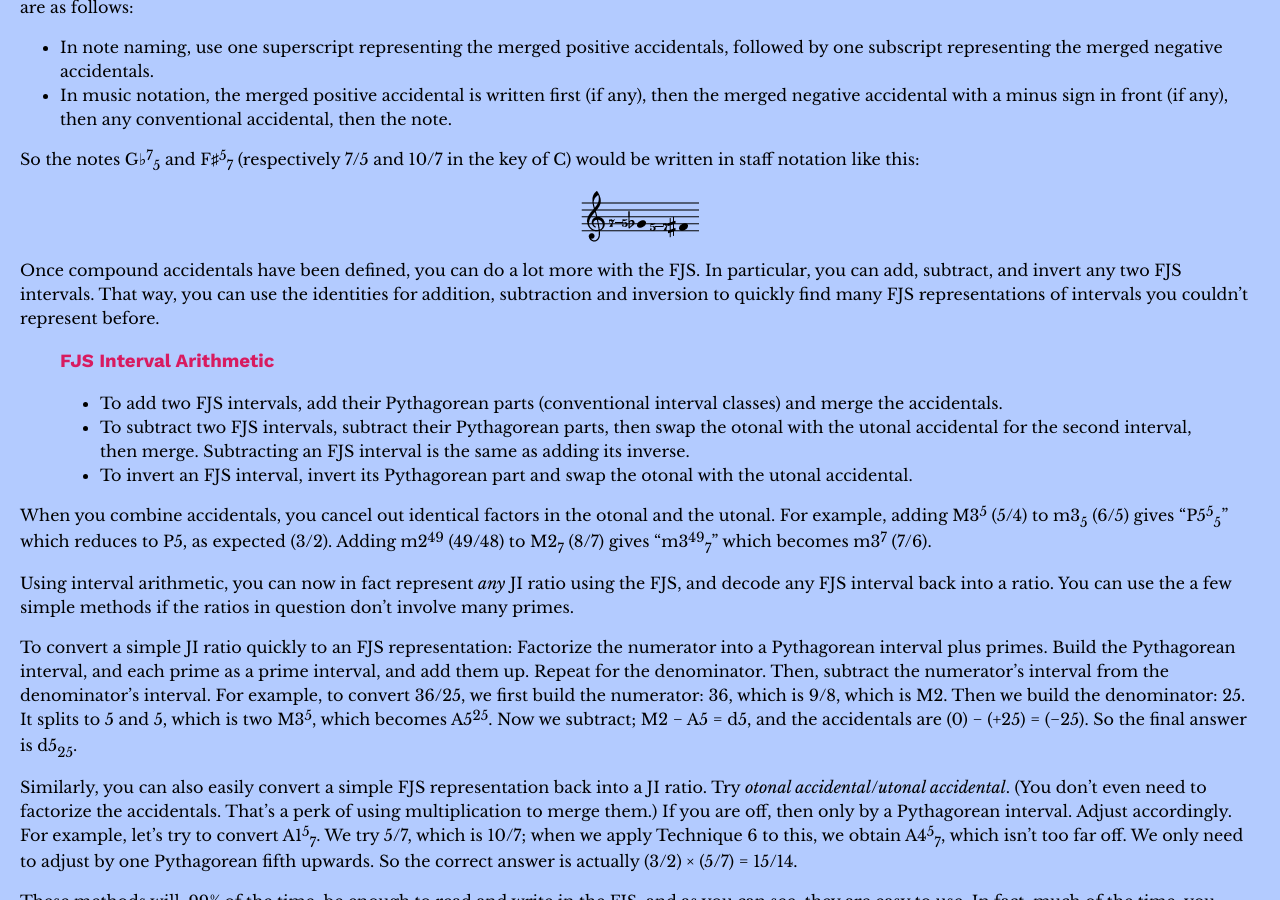
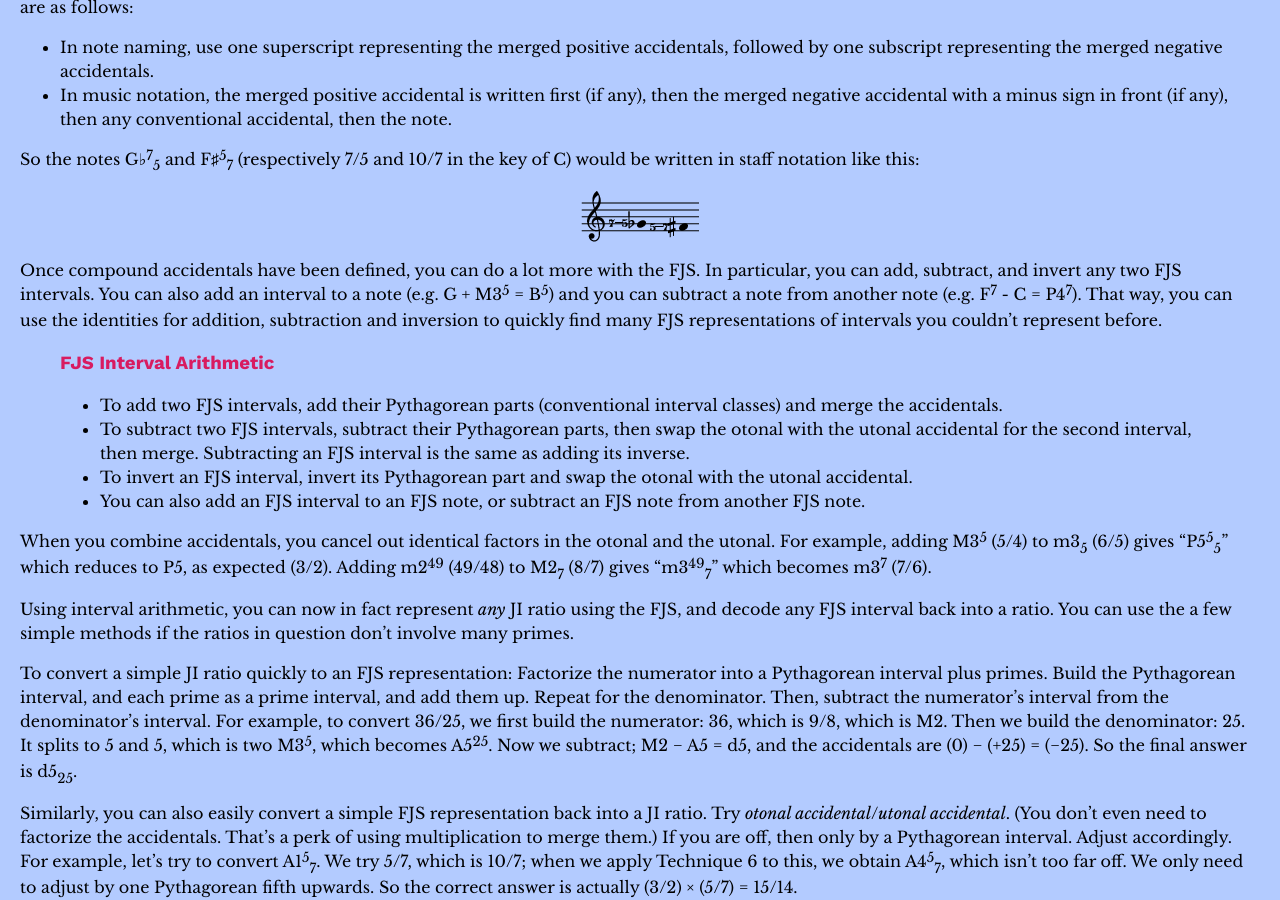
Before and after one commit to misotanni/misotanni.github.io, a Jekyll site: the page built from fjs/en/crash.md, in a window 1280 px wide and 900 px high, scrolled down 9764 px. Built offline with Jekyll 4.4.1, drawn with Linux system fonts in a browser that asks for light colours; our own code applies the rules of GitHub Pages for plain Markdown files; formulas are drawn with MathJax 3.

Commit message:
Update crash.md

```diff
--- a/fjs/en/crash.md
+++ b/fjs/en/crash.md
@@ -315,13 +315,14 @@ So the notes G♭<sup>7</sup><sub>5</sub> and F♯<sup>5</sup><sub>7</sub> (resp
 
 <img src="../assets/example_5.png" alt="G♭7_5–F♯5_7">
 
-Once compound accidentals have been defined, you can do a lot more with the FJS. In particular, you can add, subtract, and invert any two FJS intervals. That way, you can use the identities for addition, subtraction and inversion to quickly find many FJS representations of intervals you couldn't represent before.
+Once compound accidentals have been defined, you can do a lot more with the FJS. In particular, you can add, subtract, and invert any two FJS intervals. You can also add an interval to a note (e.g. G + M3<sup>5</sup> = B<sup>5</sup>) and you can subtract a note from another note (e.g. F<sup>7</sup> - C = P4<sup>7</sup>). That way, you can use the identities for addition, subtraction and inversion to quickly find many FJS representations of intervals you couldn't represent before.
 
 > ### FJS Interval Arithmetic
 >
 > - To add two FJS intervals, add their Pythagorean parts (conventional interval classes) and merge the accidentals.
 > - To subtract two FJS intervals, subtract their Pythagorean parts, then swap the otonal with the utonal accidental for the second interval, then merge. Subtracting an FJS interval is the same as adding its inverse.
 > - To invert an FJS interval, invert its Pythagorean part and swap the otonal with the utonal accidental.
+> - You can also add an FJS interval to an FJS note, or subtract an FJS note from another FJS note.
 
 When you combine accidentals, you cancel out identical factors in the otonal and the utonal. For example, adding M3<sup>5</sup> (5/4) to m3<sub>5</sub> (6/5) gives "P5<sup>5</sup><sub>5</sub>" which reduces to P5, as expected (3/2). Adding m2<sup>49</sup> (49/48) to M2<sub>7</sub> (8/7) gives "m3<sup>49</sup><sub>7</sub>" which becomes m3<sup>7</sup> (7/6).
 
```
